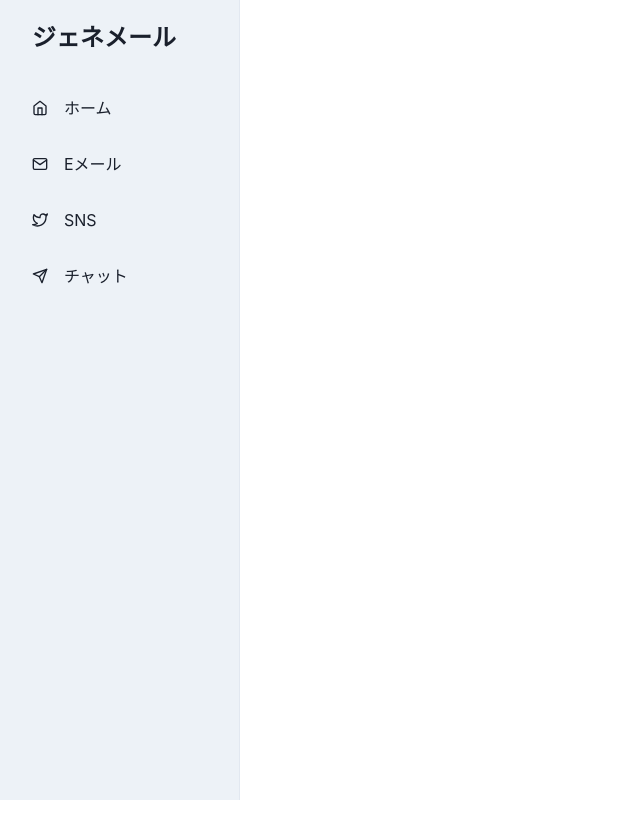
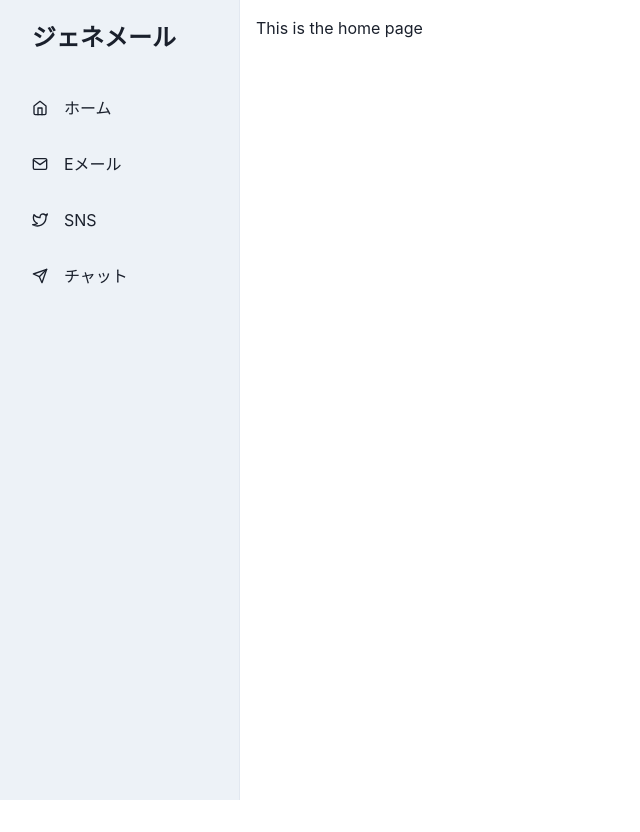
Before and after one commit to FrancisBrokering/GenMail, a React (Create React App) app in the folder gen-mail/: page / in a window 1280 px wide. Shown: the whole page, without its empty margins (0-640 px from the left). Before the commit the page ends 800 px from the top, so only its background shows below. Built offline with nearby package versions, Linux system fonts and the light colour scheme.

Commit message:
fixed path for home page

```diff
--- a/gen-mail/src/App.tsx
+++ b/gen-mail/src/App.tsx
@@ -8,12 +8,11 @@ function App() {
 
   return (
     <BrowserRouter>
-      <Sidebar >
-        <Routes>
-          <Route path='/home' element={<Home />} />
-          <Route path='/email' element={<EmailPage />} />
-        </Routes>
-      </Sidebar>
+      <Routes>
+      <Route path='/' element={<Home />} />
+        <Route path='/home' element={<Home />} />
+        <Route path='/email' element={<EmailPage />} />
+      </Routes>
     </BrowserRouter>
   );
 }
--- a/gen-mail/src/pages/EmailPage.tsx
+++ b/gen-mail/src/pages/EmailPage.tsx
@@ -6,6 +6,7 @@ import ReviewEmail from '../components/Email/ReviewEmail';
 import EditEmail from '../components/Email/EditEmail';
 import { useTranslation } from "react-i18next";
 import EditArea from '../components/EditArea';
+import Sidebar from '../components/SideBar';
 
 const EmailPage = () => {
     const [generateOption, setGenerateOption] = useState("New");
@@ -31,6 +32,7 @@ const EmailPage = () => {
         }
     }
     return (
+        <Sidebar >
             <Grid templateColumns={'repeat(5, 1fr)'}>
                 <GridItem colSpan={3}>
                     <Box margin='100px 20px 0px 20px'>
@@ -51,6 +53,7 @@ const EmailPage = () => {
                     <EditArea></EditArea>
                 </GridItem>
             </Grid>
+        </Sidebar>
     )
 }
 
--- a/gen-mail/src/pages/Home.tsx
+++ b/gen-mail/src/pages/Home.tsx
@@ -1,11 +1,14 @@
 import React from 'react';
 import styled from '@emotion/styled';
+import Sidebar from '../components/SideBar';
 
 const Home = () => {
   return (
-    <StyledHome >
-      This is the home page
-    </StyledHome>
+    <Sidebar>
+      <StyledHome >
+        This is the home page
+      </StyledHome>
+    </Sidebar>
   )
 }
 
```
Lines whose indentation alone changed are shown as unchanged.
